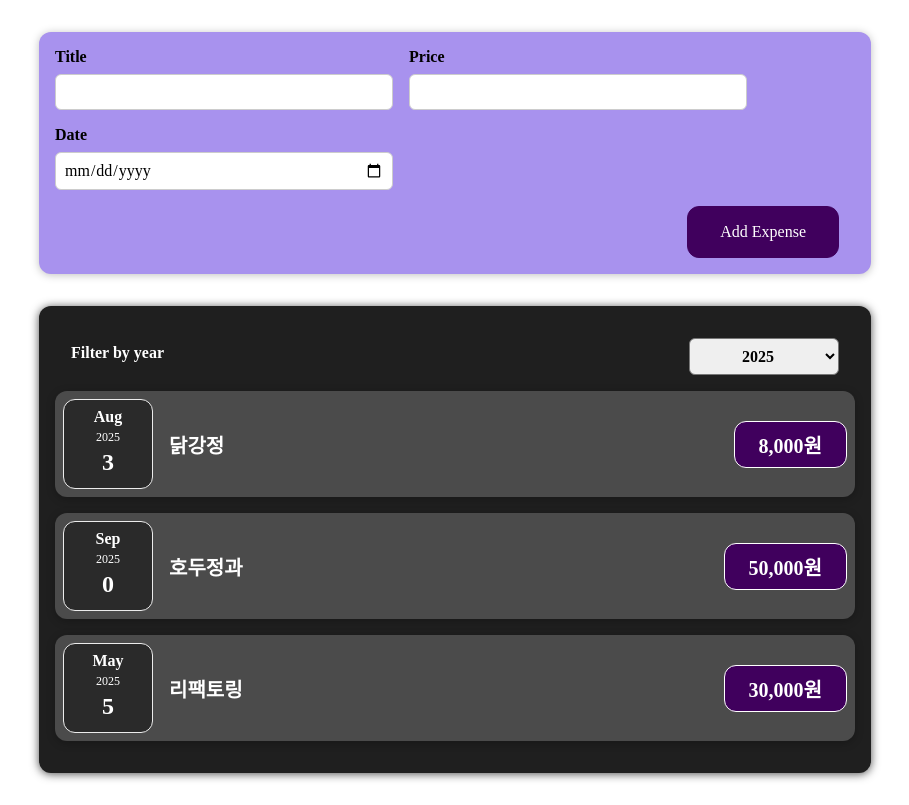
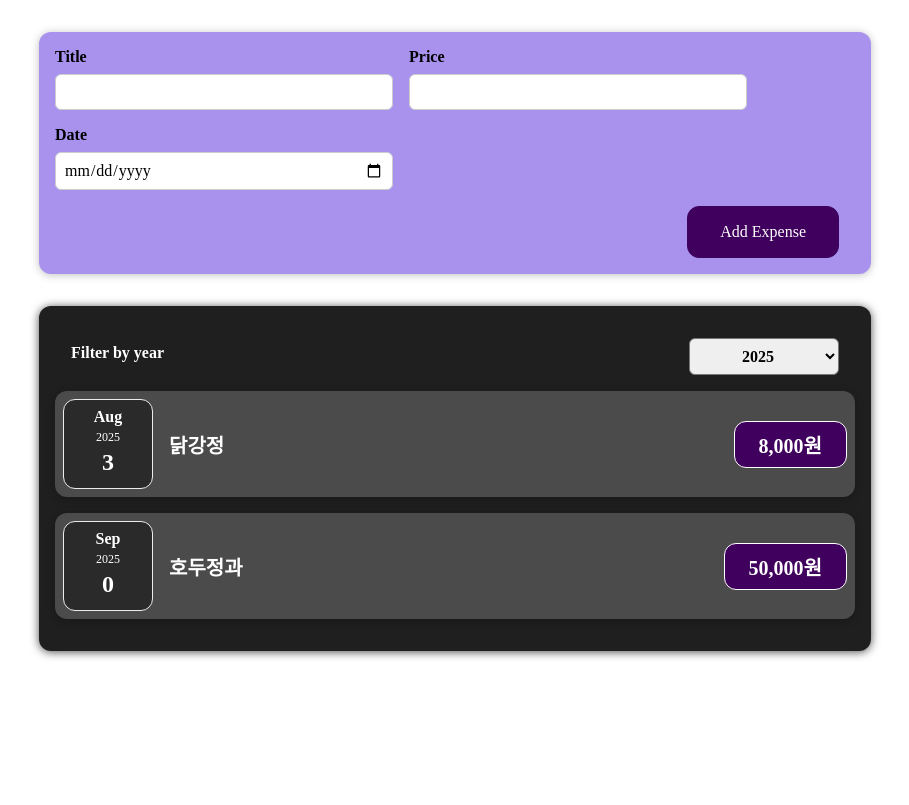
Before and after one commit to sdj3959/react-study202508, a React (Vite) app: page / in a window 1280 px wide. Shown: the whole page, without its empty margins (185-1094 px from the left). Built offline with nearby package versions, Linux system fonts and the light colour scheme.

Commit message:
3-2-1. 조건부 렌더링

```diff
--- a/src/App.jsx
+++ b/src/App.jsx
@@ -1,6 +1,6 @@
-import React from 'react';
+import React, {useState} from 'react';
 import ExpenseList from './components/expenses/ExpenseList.jsx';
-import NewExpense from "./components/new-expense/NewExpense.jsx";
+import NewExpense from './components/new-expense/NewExpense.jsx';
 
 const App = () => {
   const expenseList = [
@@ -16,8 +16,8 @@ const App = () => {
     },
     {
       title: '리팩토링',
-      price: 30000,
-      date: new Date(2025, 4, 2)
+      price: 33000,
+      date: new Date(2023, 4, 2)
     },
     {
       title: '에어컨',
@@ -26,18 +26,26 @@ const App = () => {
     },
   ];
 
+  // 지출항목 배열을 상태관리
+  const [expenses, setExpenses] = useState(expenseList);
+
   // 상향식 데이터 전달을 위해 하위컴포넌트(ExpenseForm)에게 함수 하나를 내려줌
   const onAddExpense = (userInput) => {
-    console.log('상향식 데이터 전달용 함수');
-    console.log('끌어올려진 데이터: ', userInput);
-    expenseList.push(userInput);
-    console.log(expenseList);
+    // console.log('상향식 데이터 전달용 함수');
+    // console.log('끌어올려진 데이터: ', userInput);
+
+    // const newArr = [...expenses];
+    // expenses.push(userInput);
+
+    setExpenses(prev => [...prev, userInput]);
+
+    // console.log(expenseList);
   };
 
   return (
     <>
       <NewExpense onSave={onAddExpense} />
-      <ExpenseList expenses={expenseList}/>
+      <ExpenseList expenses={expenses} />
     </>
   );
 };
--- a/src/components/expenses/ExpenseList.css
+++ b/src/components/expenses/ExpenseList.css
@@ -7,3 +7,10 @@
     border-radius: 12px;
     box-shadow: 0 1px 8px rgba(0, 0, 0, 0.25);
 }
+
+.expenses p {
+    color: #fff;
+    font-size: 1.5em;
+    font-weight: 700;
+    text-align: center;
+}
--- a/src/components/expenses/ExpenseList.jsx
+++ b/src/components/expenses/ExpenseList.jsx
@@ -19,12 +19,30 @@ const ExpenseList = ({ expenses: expenseList }) => {
   // 반복문을 통해 컴포넌트 배열을 리턴하는 함수
   // const foo = () => expenseList.map(ex => <ExpenseItem expense={ex} />);
 
+  // 화면에 조건부로 렌더링할 컴포넌트
+  // let content;
+
+  // 해당년도 지출항목들을 필터링
+  const filteredExpenses = expenseList
+    .filter(ex => ex.date.getFullYear().toString() === year);
+
+  // if (filteredExpenses.length > 0) {
+  //   content = filteredExpenses
+  //     .map(ex => <ExpenseItem key={Math.random().toString()} expense={ex} />);
+  // } else {
+  //   content = <p>아직 해당년도의 지출항목이 없습니다.</p>
+  // }
+
+
   return (
     <Card className='expenses'>
       <ExpenseFilter onChangeFilter={onFilterChange} />
-      {expenseList
-        .filter(ex => ex.date.getFullYear().toString() === year)
-        .map(ex => <ExpenseItem expense={ex} />)}
+      {
+        filteredExpenses.length > 0
+          ? filteredExpenses
+            .map(ex => <ExpenseItem key={Math.random().toString()} expense={ex} />)
+          : <p>아직 해당년도의 지출항목이 없습니다.</p>
+      }
     </Card>
   );
 };
```
